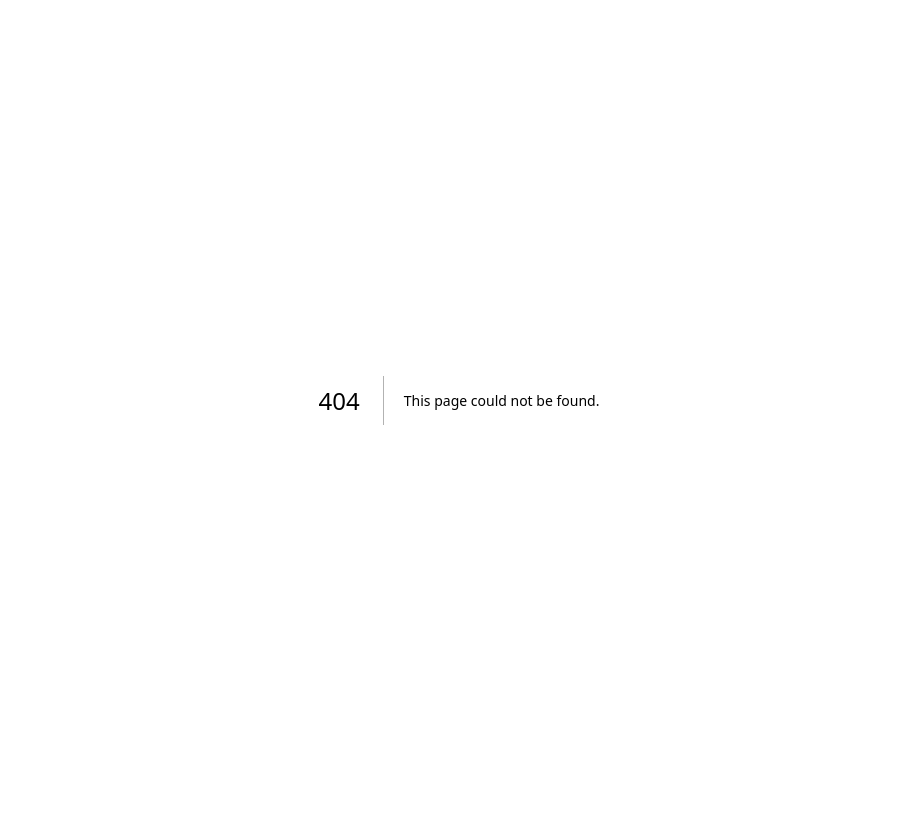
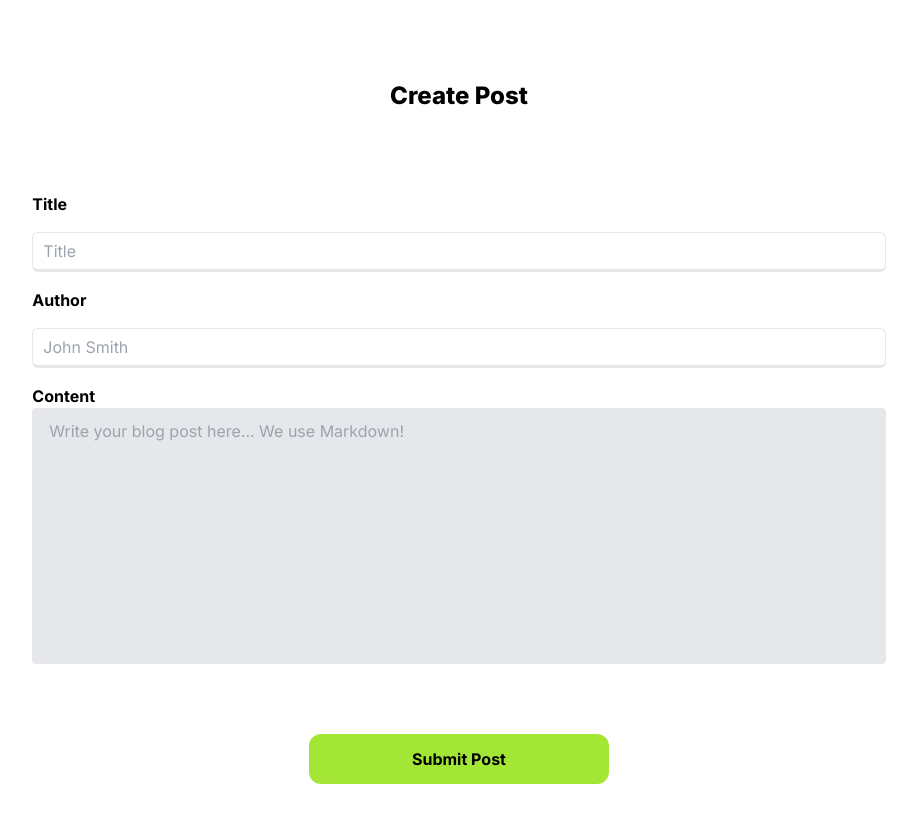
Before and after one commit to mwaghorn2000/portfolio, a Next.js app: page /Blog/Dashboard/CreatePost in a window 1280 px wide. Before the commit this address had no page. Shown: the top 822 px of the page, without its empty margins (181-1098 px from the left). Before the commit the page ends 800 px from the top, so only its background shows below. Built offline with nearby package versions, Linux system fonts and the light colour scheme.

Commit message:
added create post to the dashboard, so posts can now be uploaded through the web

```diff
--- /dev/null
+++ b/app/Blog/Dashboard/CreatePost/components/PostForm.tsx
@@ -0,0 +1,78 @@
+'use client'
+
+import React, { useState } from "react";
+import { useRouter } from "next/navigation";
+
+const PostForm: React.FC = () => {
+    const router = useRouter()
+
+    const [title, setTitle] = useState<string>('');
+    const [author, setAuthor] = useState<string>('');
+    const [content, setContent] = useState<string>('');
+
+    const handleSubmit = async (e: any) => {
+        e.preventDefault();
+
+        try {
+            const res = await fetch('/api/posts/CreatePost', {
+                method: 'POST',
+                body: JSON.stringify({ title: title, author: author, content: content}),
+                headers: {
+                    'content-type': 'application/json'
+                }
+            });
+            if (res.ok) {
+                router.replace('/Blog/Dashboard');
+            }
+        } catch (error) {
+            console.log(error);
+        }
+    }
+
+    return (
+        <>
+            <div className="w-2/3 m-auto">
+                <h1 className="text-center text-2xl font-extrabold my-[5rem]">Create Post</h1>
+                <form onSubmit={handleSubmit} className="">
+                    <div className="">
+                        <label className="font-bold" htmlFor="title">Title<br /></label>
+                        <input
+                            className="border-[1px] border-b-[3px] w-full rounded-md h-[40px] focus:border-lime-600 outline-none px-[10px] my-4"
+                            id="title"
+                            type="text"
+                            placeholder="Title"
+                            value={title}
+                            onChange={(e) => setTitle(e.target.value)}
+                            required
+                        />
+                        <label className="font-bold" htmlFor="author">Author<br /></label>
+                        <input
+                        className="border-[1px] border-b-[3px] w-full rounded-md h-[40px] focus:border-lime-600 outline-none px-[10px] my-4"
+                            id="author"
+                            type="text"
+                            placeholder="John Smith"
+                            value={author}
+                            onChange={(e) => setAuthor(e.target.value)}
+                            required
+                        />
+                        <label className="font-bold" htmlFor="content">Content<br /></label>
+                        <textarea
+                            id="content"
+                            name="blog-post"
+                            value={content}
+                            onChange={(e) => setContent(e.target.value)}
+                            className="resize-none block w-full bg-gray-200 text-gray-700 border border-gray-200 rounded py-3 px-4 mb-3 leading-tight focus:outline-none focus:bg-white focus:border-gray-500 h-64"
+                            placeholder="Write your blog post here... We use Markdown!"
+                        ></textarea>
+                        <div className='text-center mb-[90px] mt-[70px]'>
+                            <button className="h-[50px] w-[300px] bg-lime-400 rounded-xl font-bold" type="submit">Submit Post</button>
+                        </div>
+                    </div>
+
+                </form>
+            </div>
+        </>
+    )
+}
+
+export default PostForm;
--- /dev/null
+++ b/app/Blog/Dashboard/CreatePost/page.tsx
@@ -0,0 +1,13 @@
+import React from "react";
+import PostForm from "./components/PostForm";
+
+export default function page() {
+
+    return (
+        <>
+            <div>
+                <PostForm />
+            </div>
+        </>
+    )
+}
--- a/app/Blog/Dashboard/components/Dashboard.tsx
+++ b/app/Blog/Dashboard/components/Dashboard.tsx
@@ -2,11 +2,13 @@
 
 import React from 'react';
 import Posts from './Posts'
+import { useRouter } from 'next/navigation';
 
 export default function Dashboard() {
+    const router = useRouter()
 
     const handleCreatePost = () => {
-
+        router.push('/Blog/Dashboard/CreatePost')
     }
 
     return (
--- /dev/null
+++ b/app/api/posts/CreatePost/route.ts
@@ -0,0 +1,26 @@
+import { NextRequest, NextResponse } from "next/server";
+import { validateAuthor, validateTitle, validateContent, submitData } from "@/backend/posts";
+
+export async function POST(req: NextRequest) {
+    // form data
+    const data = await req.json();
+
+    if (validateTitle(data.title).error !== undefined) {
+        console.log(validateTitle(data.title).error);
+        return NextResponse.json({ error: "invalid title" }, { status: 403 });
+    }
+
+    if (validateAuthor(data.author).error !== undefined) {
+        console.log(validateAuthor(data.author).error);
+        return NextResponse.json({ error: "invlaid auther" }, { status: 403 });
+    }
+
+    if (validateContent(data.content).error !== undefined) {
+        console.log(validateContent(data.content).error);
+        return NextResponse.json({ error: "invalid content" }, {status: 403 });
+    }
+
+    submitData(data);
+
+    return NextResponse.json({ status: 200 });
+}
--- a/middleware.ts
+++ b/middleware.ts
@@ -26,5 +26,5 @@ export async function middleware(request: NextRequest) {
 
 // See "Matching Paths" below to learn more
 export const config = {
-    matcher: '/Blog/Dashboard',
+    matcher: '/Blog/Dashboard/:path*',
 }
```
Also changed, not shown: 1 other file (tests, documents, lock files or other folders).
